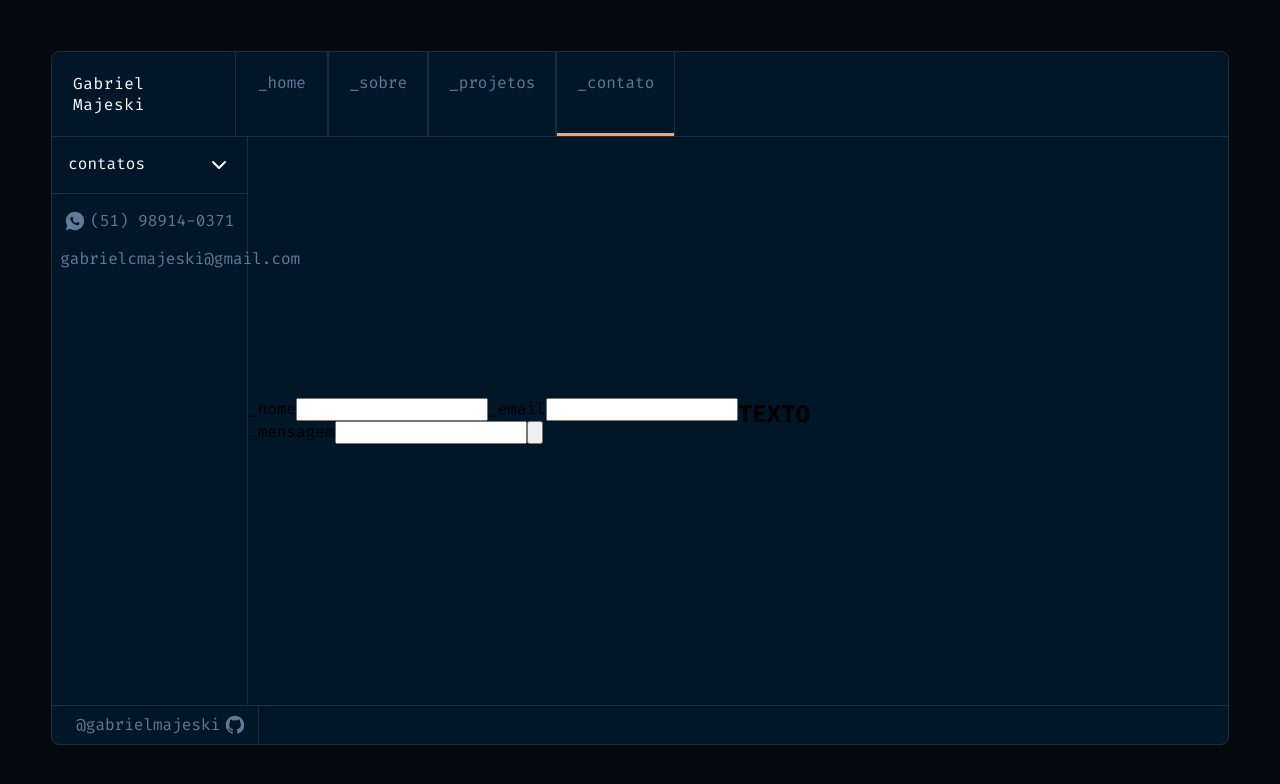
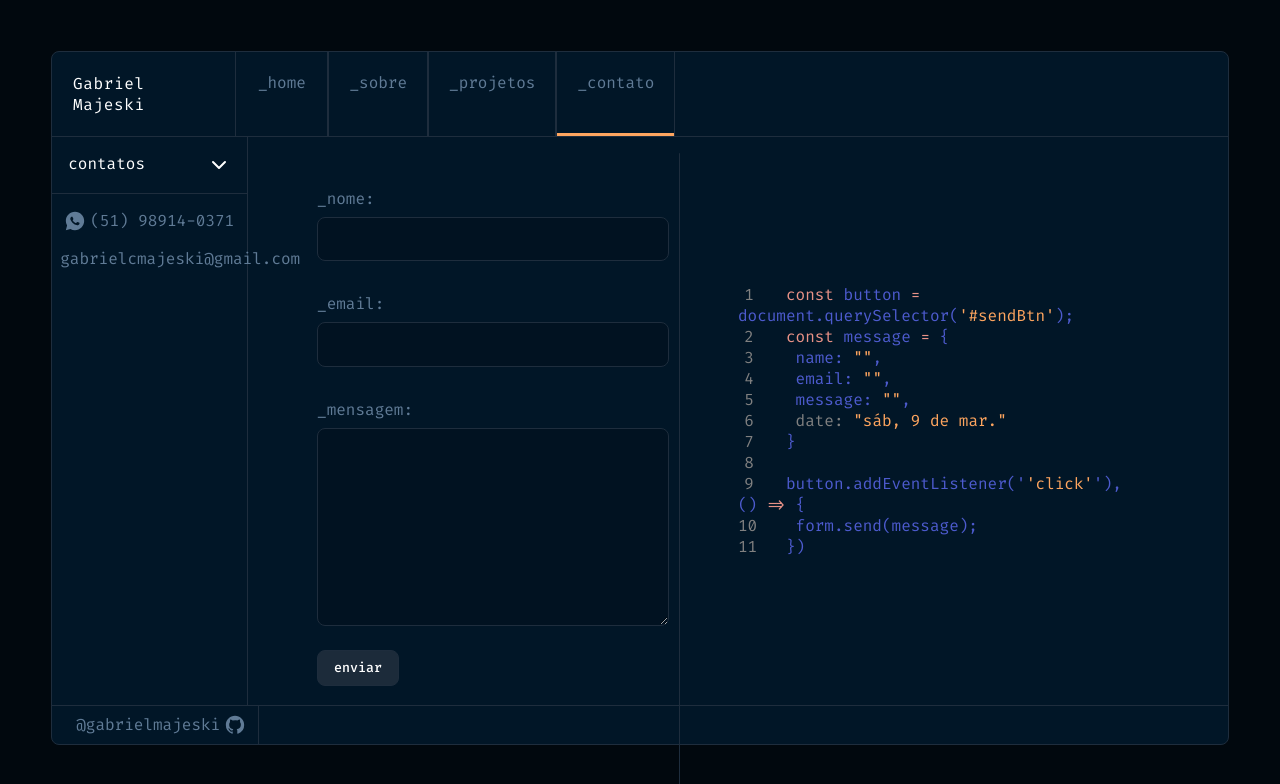
Before and after one commit to gabrieruu/portfolio, a React (Vite) app: page /contact in a window 1280 px wide. Shown: the top 784 px of the page. Built offline with nearby package versions, Linux system fonts and the light colour scheme.

Commit message:
feat: add contact page

```diff
--- a/src/Components/contact/Contact.jsx
+++ b/src/Components/contact/Contact.jsx
@@ -3,6 +3,8 @@ import styles from './Contact.module.css';
 import Dropdown from '../dropdown/Dropdown';
 import MailIcon from '../../assets/MailIcon';
 import WhatsIcon from '../../assets/WhatsappIcon';
+import useForm from '../../Hooks/useForm';
+import Input from '../form/Input';
 
 const opts = [
   {
@@ -18,26 +20,87 @@ const opts = [
 ];
 
 const Contact = () => {
+  const date = new Date();
+  const options = {
+    weekday: 'short',
+    month: 'short',
+    day: 'numeric',
+  };
+  const firstName = useForm('');
+  const email = useForm('email');
+  const [message, setMessage] = React.useState('');
+
+  console.log();
+
   return (
     <>
       <aside className={styles.aside}>
         <Dropdown data={opts} custom={false} text={'contatos'}></Dropdown>
       </aside>
-      <section className={styles.container}>
-        <form action="">
-          <label htmlFor="">_nome</label>
-          <input type="text" />
-          <label htmlFor="">_email</label>
-          <input type="text" />
-          <label htmlFor="">_mensagem</label>
-          <input type="text" />
-          <input type="button" value="" />
-        </form>
 
+      <form action="" className="animeLeft">
+        <Input
+          label={'_nome:'}
+          type="text"
+          name="firstName"
+          {...firstName}
+        ></Input>
+        <Input label={'_email:'} type="text" name="email" {...email}></Input>
         <div>
-          <h1>TEXTO</h1>
+          <label htmlFor="message">_mensagem:</label>
+          <textarea
+            id="message"
+            cols="30"
+            rows="10"
+            onChange={({ target }) => setMessage(target.value)}
+          ></textarea>
         </div>
-      </section>
+        <button>enviar</button>
+      </form>
+
+      <code
+        className={'animeRight'}
+        style={{ counterReset: 'line', color: '#4D5BCE' }}
+      >
+        <span data-line style={{ color: '#4D5BCE' }}>
+          <span style={{ color: '#E99287' }}>const </span>
+          button<span style={{ color: '#E99287' }}> = </span>
+          document.querySelector(
+          <span style={{ color: '#FEA55F' }}>'#sendBtn'</span>);
+        </span>
+        <span data-line>
+          <span style={{ color: '#E99287' }}>const </span> message
+          <span style={{ color: '#E99287' }}> = </span> &#123;
+        </span>
+        <span data-line>
+          <span> name:</span>{' '}
+          <span style={{ color: '#FEA55F' }}>"{firstName.value}"</span>,
+        </span>
+        <span data-line>
+          <span> email:</span>{' '}
+          <span style={{ color: '#FEA55F' }}>"{email.value}"</span>,
+        </span>
+        <span data-line>
+          <span> message:</span>{' '}
+          <span style={{ color: '#FEA55F' }}>"{message}"</span>,
+        </span>
+        <span data-line>
+          <span style={{ color: 'gray' }}> date: </span>
+          {}
+          <span style={{ color: '#FEA55F' }}>
+            "{date.toLocaleDateString('pt-BR', options).replace('.', '')}"
+          </span>
+        </span>
+        <span data-line>&#125;</span>
+        <span data-line> </span>
+        <span data-line>
+          button.addEventListener('
+          <span style={{ color: '#FEA55F' }}>'click'</span>'), ()
+          <span style={{ color: '#E99287' }}> =&#62;</span> &#123;
+        </span>
+        <span data-line> form.send(message);</span>
+        <span data-line>&#125;)</span>
+      </code>
     </>
   );
 };
--- a/src/Components/contact/Contact.module.css
+++ b/src/Components/contact/Contact.module.css
@@ -2,6 +2,91 @@
   grid-column: 3 / -1;
   display: grid;
   grid-template-columns: repeat(2, 1fr);
+}
+
+form {
+  display: flex;
+  position: relative;
+  text-align: left;
+  flex-direction: column;
+  align-items: start;
+  color: white;
+  grid-column: 3/8;
+  margin: 0 auto;
+}
+
+form input,
+textarea {
+  border: 1px solid rgba(30, 45, 61, 1);
+  background: rgba(1, 18, 33, 1);
+  border-radius: 0.5rem;
+  padding: 0.8rem;
+  color: rgba(96, 123, 150, 1);
+  width: 22rem;
+}
+
+form input:focus,
+textarea:focus {
+  outline: 1px solid rgba(96, 123, 150, 1);
+}
+
+form label,
+input,
+textarea {
+  display: block;
+}
+
+form label {
+  color: rgba(96, 123, 150, 1);
+  margin-bottom: 0.5rem;
+  margin-top: 2rem;
+}
+
+code::after {
+  content: '';
+  display: block;
+  width: 1px;
+  height: 650px;
+  background: #1e2d3d;
+  position: absolute;
+  bottom: -90%;
+  left: -15%;
+  border-radius: 0.2rem;
+
+}
+
+form button {
+  background: rgba(28, 43, 58, 1);
+  border-radius: 0.5rem;
+  margin-top: 1.5rem;
+  color: rgba(255, 255, 255, 1);
+  padding: 0.5rem 1rem;
+  border: 1px solid rgba(30, 45, 61, 1);
+  font-weight: 450;
+  line-height: 18px;
+  letter-spacing: 0em;
+  cursor: pointer;
+  transition: 0.5s ease;
+}
+
+form button:hover {
+  color: rgba(28, 43, 58, 1);
+  background: #fea55f;
+}
+
+code > [data-line]:before {
+  counter-increment: line;
+  content: counter(line);
+  display: inline-block;
+  width: 1rem;
+  margin-right: 2rem;
+  text-align: right;
+  color: gray;
+}
+
+code {
+  display: grid;
+  grid-column: 8/12;
 }
 
 .aside {
--- /dev/null
+++ b/src/Components/form/Input.jsx
@@ -0,0 +1,24 @@
+import React from 'react';
+import styles from './Input.module.css';
+
+const Input = ({ label, type, name, value, onChange, error, onBlur }) => {
+  return (
+    <div className={styles.wrapper}>
+      <label htmlFor={name} className={styles.label}>
+        {label}
+      </label>
+      <input
+        className={styles.input}
+        id={name}
+        name={name}
+        type={type}
+        value={value}
+        onChange={onChange}
+        onBlur={onBlur}
+      />
+      {error && <p className={styles.error}>{error}</p>}
+    </div>
+  );
+};
+
+export default Input;
--- /dev/null
+++ b/src/Components/form/Input.module.css
@@ -0,0 +1,5 @@
+.error {
+  color: #f31;
+  font-size: 0.875rem;
+  margin-top: 0.25rem;
+}
--- a/src/Components/skills/Skills.module.css
+++ b/src/Components/skills/Skills.module.css
@@ -11,13 +11,20 @@
   border: 1px solid rgba(12, 22, 22, 1);
 }
 
-.container > div > div h5,
-span {
+.container > div > div h5 {
   color: rgba(1, 12, 21, 1) !important;
   box-shadow: none !important;
   font-weight: 500 !important;
   font-size: 1rem;
 }
+
+.container > div > div span {
+  color: rgba(1, 12, 21, 1) !important;
+  box-shadow: none !important;
+  font-weight: 500 !important;
+  font-size: 1rem;
+}
+
 .container > div > div > div > div {
   width: 7rem !important;
 }
```
